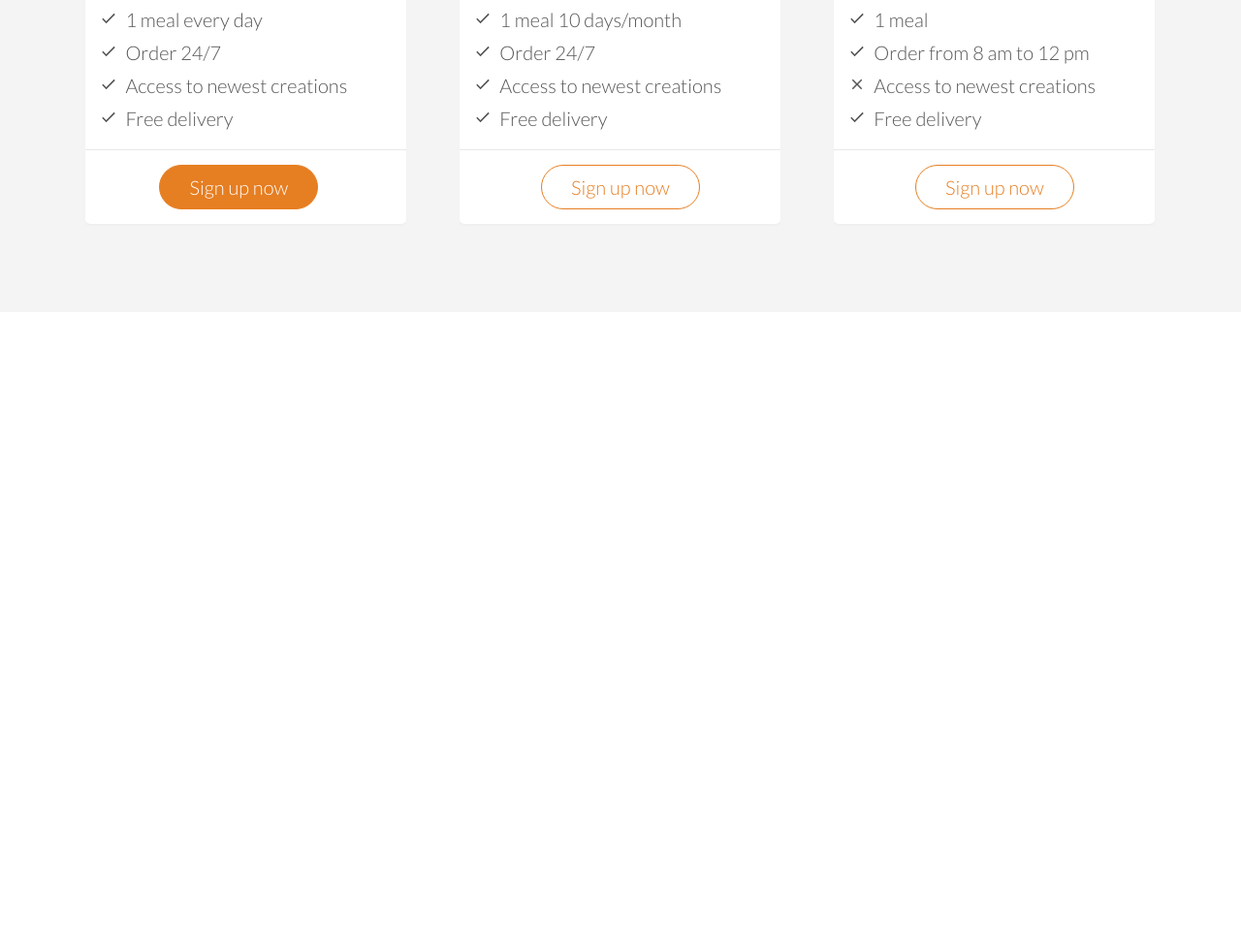
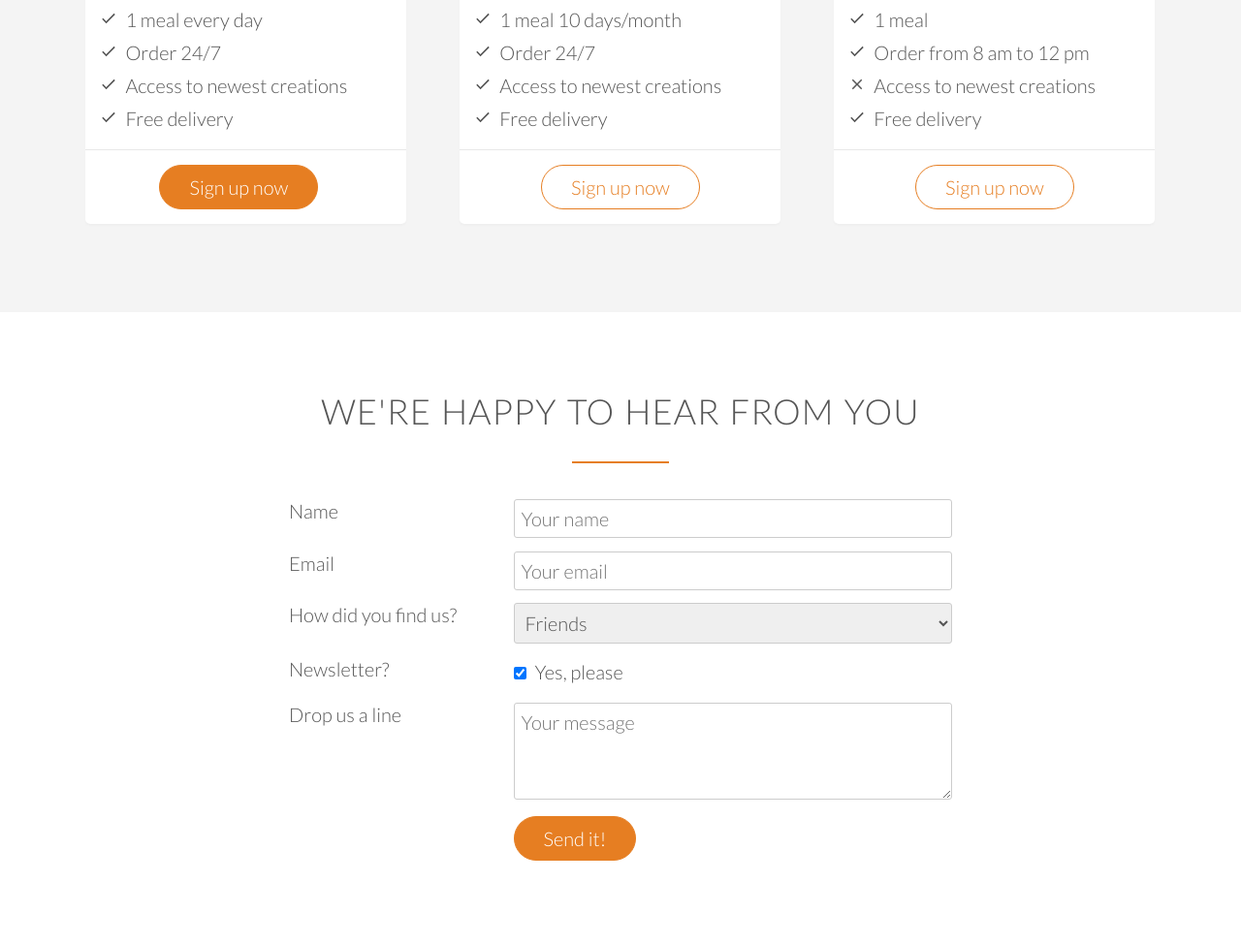
Before and after one commit to himakar-kolli/html5-css3-js-omnifood, a plain HTML site: page index.html in a window 1280 px wide. Shown: the part 4259-5234 px from the top of the page at 97% size. Before the commit the page ends 4581 px from the top, so only its background shows below. Drawn offline with nearby package versions, Linux system fonts and the light colour scheme.

Commit message:
Building the Contact Form section

```diff
--- a/index.html
+++ b/index.html
@@ -358,6 +358,70 @@
     </div>
   </section>
 
+  <section class="section-form">
+    <div class="row">
+      <h2>We're happy to hear from you</h2>
+    </div>
+
+    <div class="row">
+      <form method="post" action="#" class="contact-form">
+        <div class="row">
+          <div class="col span-1-of-3">
+            <label for="name">Name</label>
+          </div>
+          <div class="col span-2-of-3">
+            <input type="text" name="name" id="name" placeholder="Your name" required>
+          </div>
+        </div>
+        <div class="row">
+          <div class="col span-1-of-3">
+            <label for="email">Email</label>
+          </div>
+          <div class="col span-2-of-3">
+            <input type="email" name="email" id="email" placeholder="Your email" required>
+          </div>
+        </div>
+        <div class="row">
+          <div class="col span-1-of-3">
+            <label for="find-us">How did you find us?</label>
+          </div>
+          <div class="col span-2-of-3">
+            <select name="find-us" id="find-us">
+              <option value="friends" selected>Friends</option>
+              <option value="search">Search engine</option>
+              <option value="ad">Advertisement</option>
+              <option value="other">Other</option>
+            </select>
+          </div>
+        </div>
+        <div class="row">
+          <div class="col span-1-of-3">
+            <label>Newsletter?</label>
+          </div>
+          <div class="col span-2-of-3">
+            <input type="checkbox" name="news" id="news" checked> Yes, please
+          </div>
+        </div>
+        <div class="row">
+          <div class="col span-1-of-3">
+            <label>Drop us a line</label>
+          </div>
+          <div class="col span-2-of-3">
+            <textarea name="message" placeholder="Your message"></textarea>
+          </div>
+        </div>
+        <div class="row">
+          <div class="col span-1-of-3">
+            <label>&nbsp;</label>
+          </div>
+          <div class="col span-2-of-3">
+            <input type="submit" value="Send it!">
+          </div>
+        </div>
+      </form>
+    </div>
+  </section>
+
   <script src="https://unpkg.com/ionicons@4.5.5/dist/ionicons.js"></script>
 </body>
 
--- a/resources/css/style.css
+++ b/resources/css/style.css
@@ -118,36 +118,46 @@ a:active {
 
 /* ----- BUTTONS ----- */
 .btn:link,
-.btn:visited {
+.btn:visited,
+input[type=submit] {
   display: inline-block;
   padding: 10px 30px;
   font-weight: 300;
   text-decoration: none;
   border-radius: 200px;
-  border: 1px solid #e67e22;
   transition: background-color 0.2s, border 0.2s, color 0.2s;
 }
 
 .btn-full:link,
-.btn-full:visited {
+.btn-full:visited,
+input[type=submit] {
   background-color: #e67e22;
+  border: 1px solid #e67e22;
   color: #fff;
   margin-right: 15px;
 }
 
 .btn-ghost:link,
 .btn-ghost:visited {
+  border: 1px solid #e67e22;
   color: #e67e22;
 }
 
 .btn:hover,
-.btn:active {
+.btn:active,
+input[type=submit]:hover,
+input[type=submit]:active {
   background-color: #cf6d17;
+}
+
+.btn-full:hover,
+.btn-full:active {
   border: 1px solid #cf6d17;
 }
 
 .btn-ghost:hover,
 .btn-ghost:active {
+  border: 1px solid #cf6d17;
   color: #fff;
 }
 
@@ -427,3 +437,34 @@ cite img {
 .plan-box ul li {
   padding: 5px 0;
 }
+
+/*------------------------------------------------
+  CONTACT FORM
+------------------------------------------------*/
+
+.contact-form {
+  width: 60%;
+  margin: 0 auto;
+}
+
+input[type=text],
+input[type=email],
+select,
+textarea {
+  width: 100%;
+  padding: 7px;
+  border-radius: 3px;
+  border: 1px solid #ccc;
+}
+
+textarea {
+  height: 100px;
+}
+
+input[type=checkbox] {
+  margin: 10px 5px 10px 0;
+}
+
+*:focus {
+  outline: none;
+}
```
